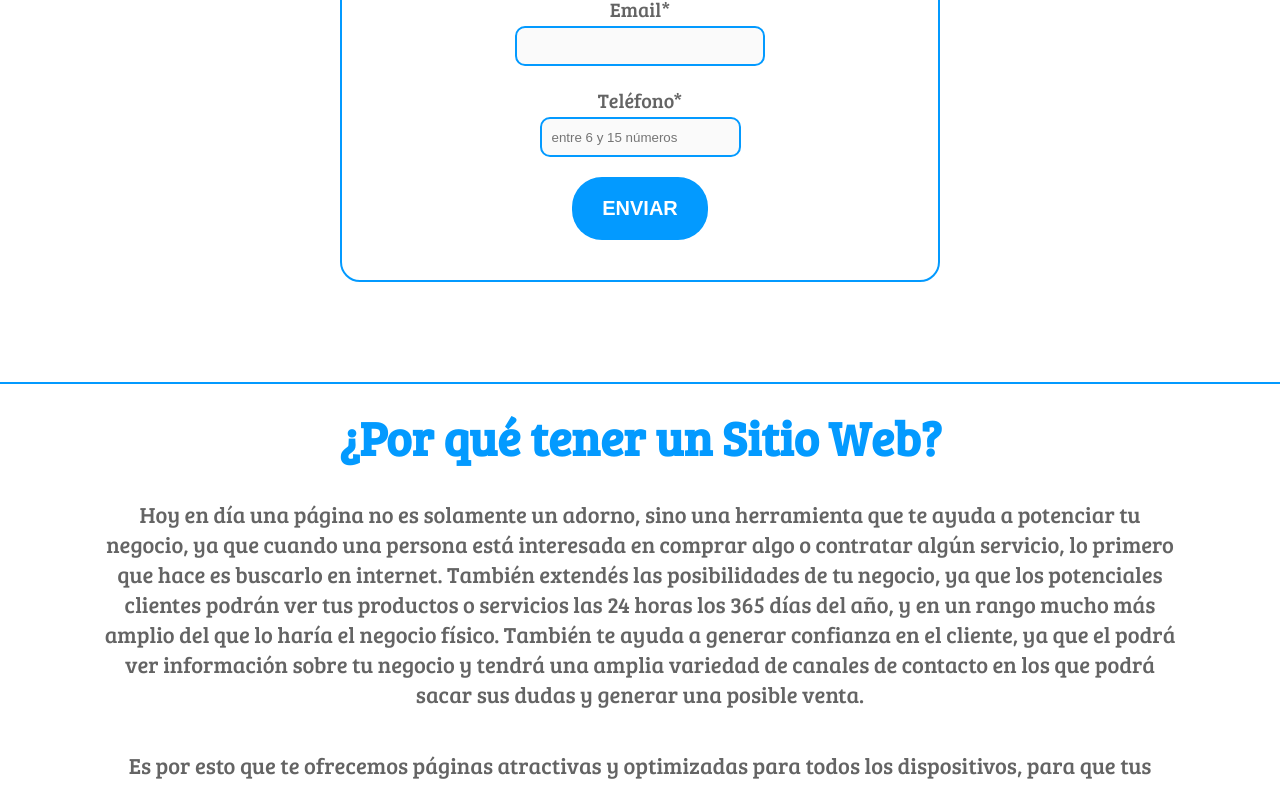
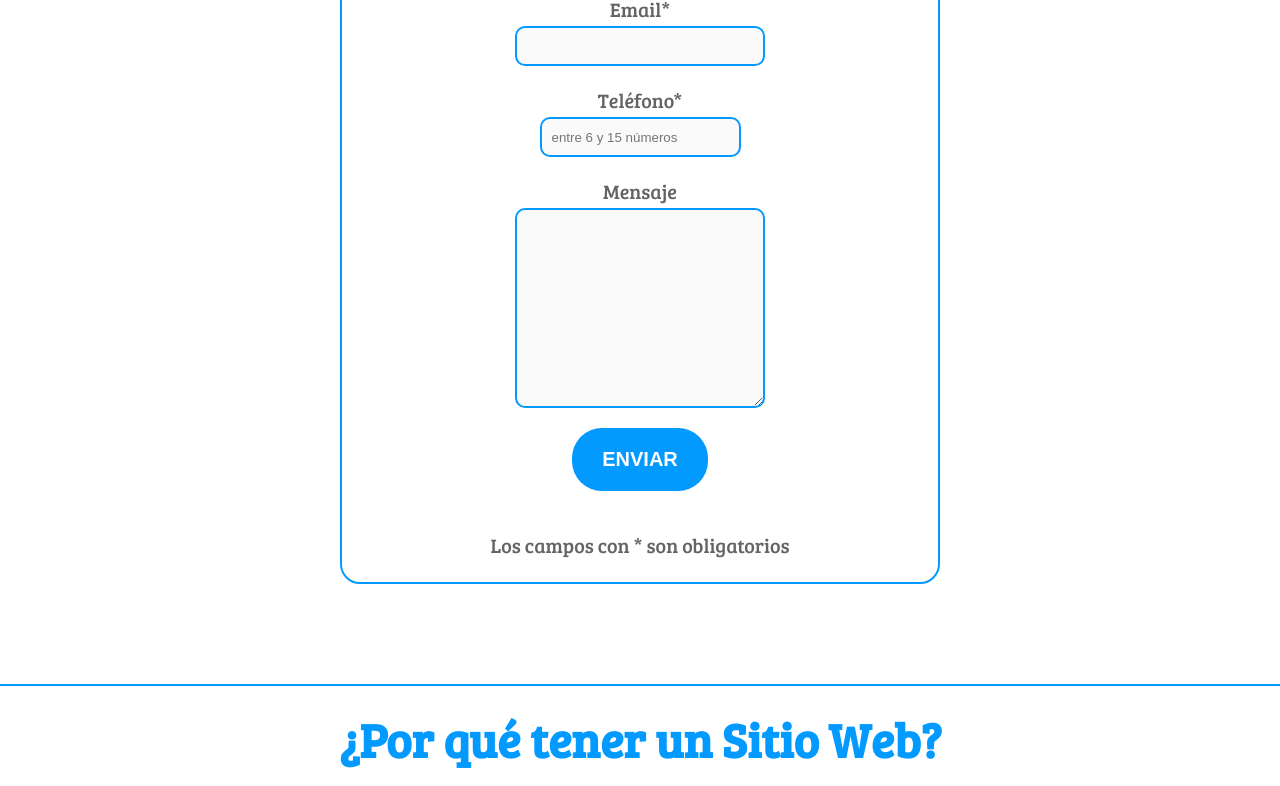
Before and after one commit to Davlop08/-creacion-pagina-web, a Next.js app: page / in a window 1280 px wide. Shown: the part 3528-4314 px from the top of the page. Built offline with nearby package versions, Linux system fonts and the light colour scheme.

Commit message:
se agrego textarea para mensaje en el formulario, agregandole tambien la validacion de react hook form y un mensaje de campos obligatorios

```diff
--- a/components/ContactForm.jsx
+++ b/components/ContactForm.jsx
@@ -51,10 +51,17 @@ export default function ContactForm() {
                 </span>
             </div>
 
+                <label htmlFor="mensaje" className={styles.labels}>Mensaje</label>
+            <div className={styles.form_name_container} defaultValue=""  {...register('mensaje',
+            {required:{value: false}})}>
+                <textarea className={styles.form_message} name="mensaje" cols="30" rows="10"></textarea>
+            </div>
+
             <div>
                 <button type="submit" className={styles.form_submit}>ENVIAR</button>
             </div>
 
+            <label className={styles.labels}>Los campos con * son obligatorios</label>
 
             </form>
 
--- a/styles/Form.module.css
+++ b/styles/Form.module.css
@@ -30,6 +30,7 @@
 
 .form_name, .form_mail
 {
+    font-size: 17px;
     width: 250px;
     height: 40px;
     border: 2px solid var(--header_hover_color);
@@ -38,6 +39,7 @@
     margin: 0 auto;
     background-color: var(--index_input_back);
 }
+
 .form_number{
     height: 40px;
     padding: 3px 10px;
@@ -45,6 +47,19 @@
     border: 2px solid var(--header_hover_color);
     background-color: var(--index_input_back);
 }
+
+.form_message{
+    font-size: 17px;
+    width: 250px;
+    height: 200px;
+    border: 2px solid var(--header_hover_color);
+    padding: 3px 10px;
+    border-radius: 10px;
+    margin: 0 auto;
+    background-color: var(--index_input_back);
+    resize: vertical;
+}
+
 .form_submit{
     margin-top: 20px;
     border: none;
```
